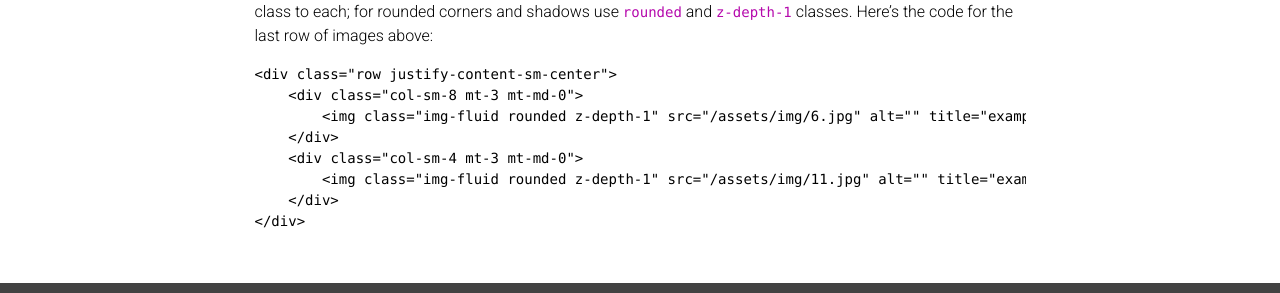
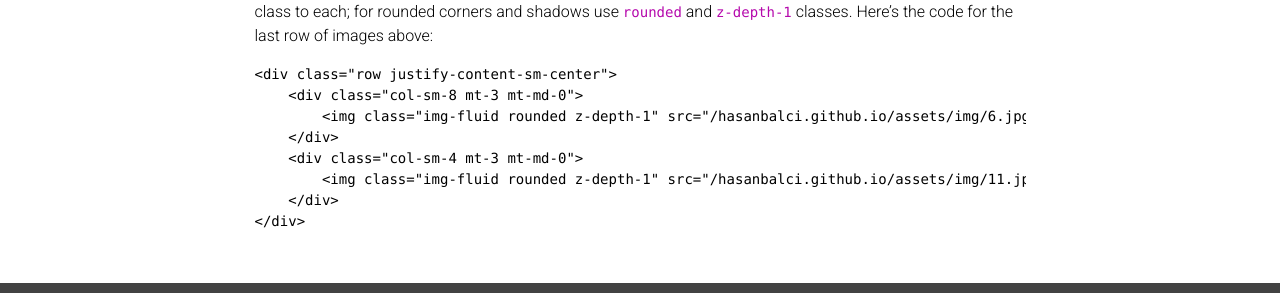
Before and after one commit to hasanbalci/hasanbalci.github.io, a Jekyll site: the page built from _projects/6_project.markdown, in a window 1280 px wide and 900 px high, scrolled down 1014 px. Shown: the part 582-875 px from the top of the window. Built offline with Jekyll 4.4.1, drawn with Linux system fonts in a browser that asks for light colours; nearby versions of some CDN libraries; a style sheet for code colours, icons or effects is not loaded.

Commit message:
Try a fix

```diff
--- a/_config.yml
+++ b/_config.yml
@@ -14,7 +14,7 @@ footer_text: >
 
 icon: 🔥 # the emoji used as the favicon
 url: hasanbalci.github.io # the base hostname & protocol for your site
-baseurl:  / # the subpath of your site, e.g. /blog/
+baseurl:  /hasanbalci.github.io/ # the subpath of your site, e.g. /blog/
 last_updated: false # set to true if you want to display last updated in the footer
 impressum_path:  # set to path to include impressum link in the footer, use the same path as permalink in a page, helps to conform with EU GDPR
 
```
